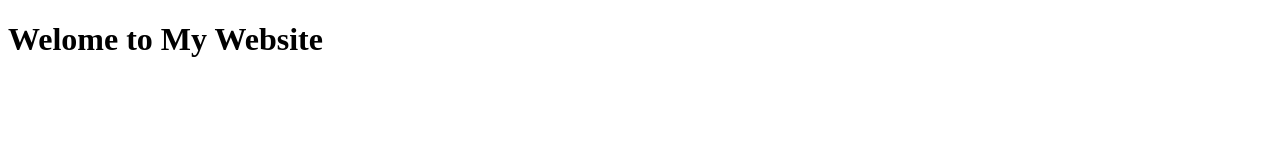
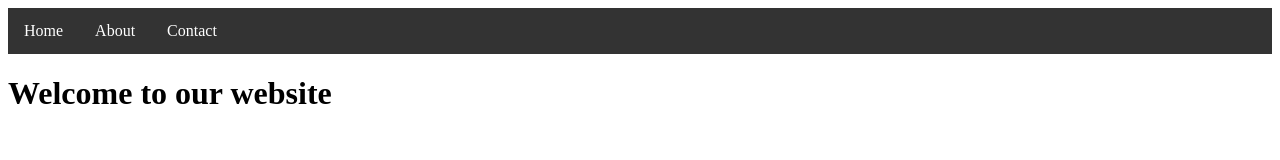
Before and after one commit to MaycaPlata/Midterm, a plain HTML site: page index.html in a window 1280 px wide. Drawn offline with Linux system fonts and the light colour scheme.

Commit message:
Add navigation bar to index.html, style it with a new CSS class, and add JavaScript click event handler

```diff
--- a/index.html
+++ b/index.html
@@ -1,10 +1,20 @@
 <!DOCTYPE html>
-<html>
+<html lang="en">
 <head>
-    <title>My Webpage</title>
+    <meta charset="UTF-8">
+    <meta name="viewport" content="width=device-width, initial-scale=1.0">
+    <link rel="stylesheet" href="style.css">
+    <script src="script.js" defer></script>
+    <title>Document</title>
 </head>
 <body>
-  <h1>Welome to My Website</h1>
-
+    <nav class="navbar">
+        <ul>
+            <li><a href="#home">Home</a></li>
+            <li><a href="#about">About</a></li>
+            <li><a href="#contact">Contact</a></li>
+        </ul>
+    </nav>
+    <h1>Welcome to our website</h1>
 </body>
 </html>
--- a/script.js
+++ b/script.js
@@ -1,4 +1,9 @@
-// Add your simple JavaScript function here
-function simpleFunction() {
-    // Function code goes here
-}
+document.addEventListener('DOMContentLoaded', (event) => {
+    const navLinks = document.querySelectorAll('.navbar a');
+    navLinks.forEach(link => {
+        link.addEventListener('click', function(event) {
+            event.preventDefault();
+            alert('Navigation link clicked: ' + this.innerText);
+        });
+    });
+});
--- a/style.css
+++ b/style.css
@@ -1,14 +1,26 @@
-/* This is a simple CSS code snippet */
-
-body {
-    font-family: Arial, sans-serif;
-    background-color: #f0f0f0;
+.navbar {
+    background-color: #333;
+    overflow: hidden;
 }
 
-h1 {
-    color: blue;
+.navbar ul {
+    list-style-type: none;
+    margin: 0;
+    padding: 0;
 }
-h1 {
-    color: #333;
+
+.navbar li {
+    float: left;
+}
+
+.navbar li a {
+    display: block;
+    color: white;
     text-align: center;
+    padding: 14px 16px;
+    text-decoration: none;
 }
+
+.navbar li a:hover {
+    background-color: #111;
+}
```
